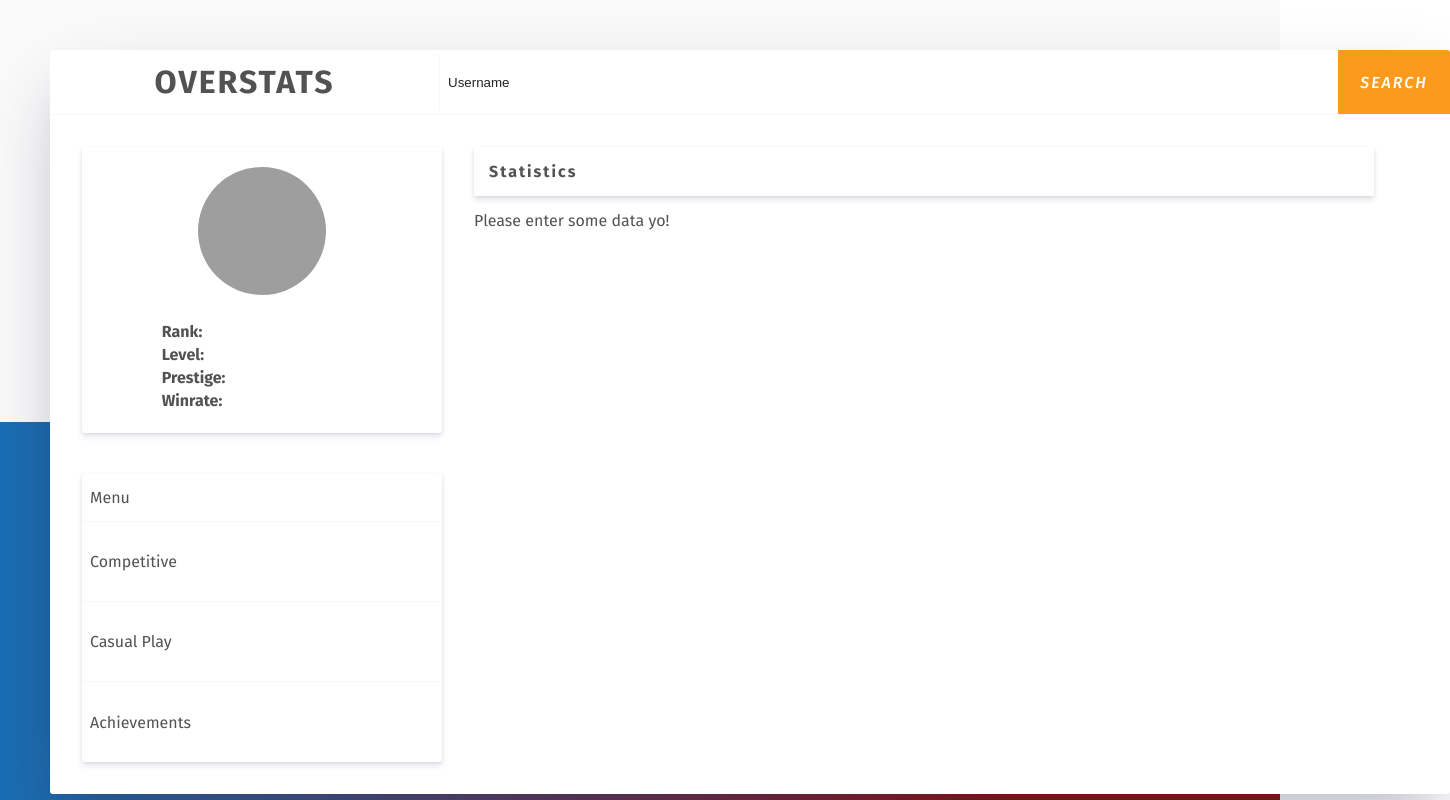
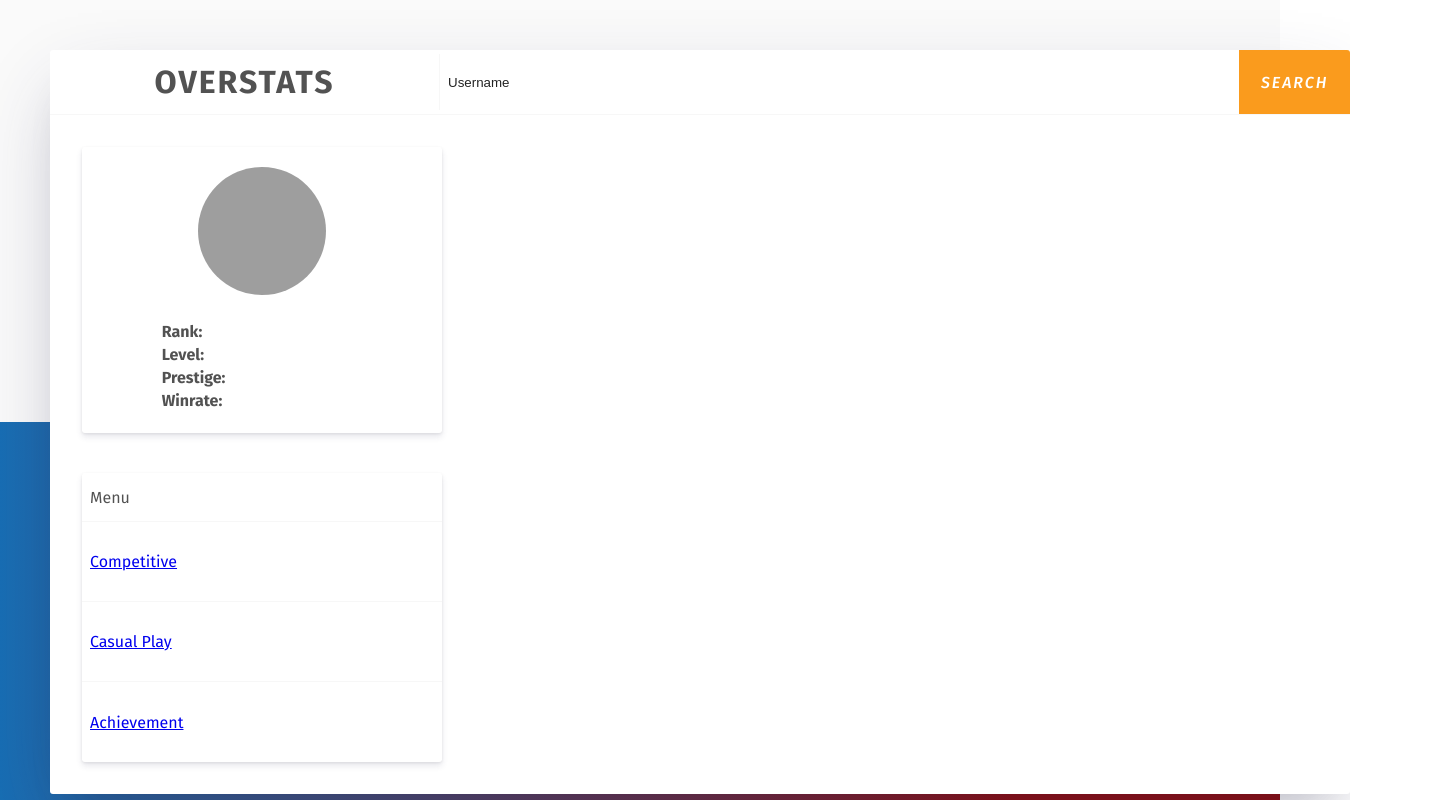
Before and after one commit to lyftmika/Overstats, a React (Create React App) app: page / in a window 1280 px wide. Shown: the top 800 px of the page, 1450 px wide, since content can reach past the window. Built offline with nearby package versions, Linux system fonts and the light colour scheme; grey boxes are pictures that could not be loaded; the HTML template or start-up script is replaced by a standard one.

Commit message:
Shit load of progress. Got routing, a bit of refactoring,

```diff
--- a/package.json
+++ b/package.json
@@ -14,7 +14,6 @@
     "react": "^15.4.2",
     "react-animated-number": "^0.4.2",
     "react-dom": "^15.4.2",
-    "react-router": "next",
     "react-router-dom": "next"
   },
   "scripts": {
--- a/src/App.js
+++ b/src/App.js
@@ -3,6 +3,10 @@ import './App.css';
 import Main from './comps/main/Main';
 import Header from './comps/header/Header';
 import _ from 'lodash';
+import {
+  BrowserRouter as Router,
+  Route
+} from 'react-router-dom';
 
 import { fetch } from './utils/request';
 
@@ -18,12 +22,30 @@ class App extends Component {
     }
   }
 
-  getUrl = () => {
-
+  filterUser = userName => {
+    //Check if the user is a PSN or a PC user. PC users have a # in the user id.
+    if (userName.includes('#')) {
+      const user = userName.split('#')[0]
+      const id = userName.split('#')[1]
+      return `${user}-${id}`
+    }
+    return userName
   }
 
-  fetchData = url => {
-    return fetch(this.getUrl()).then( data => {
+  checkPlatform = userName => {
+    let platform = 'psn'
+
+    if (userName.includes('#')) {
+      platform = 'pc'
+    }
+    return `?platform=${platform}`
+  }
+
+  fetchData = userName => {
+    const userId = this.filterUser(userName);
+    const platform = this.checkPlatform(userName);
+    const url = `https://owapi.net/api/v3/u/${userId}/blob${platform}`
+    return fetch(url).then( data => {
       if (data === 'error') {
         this.setState({
           error:true,
@@ -74,9 +96,11 @@ class App extends Component {
 
   render() {
     return (
-      <div className="overstats__container">
-        {this.renderContent()}
-      </div>
+      <Router>
+        <div className="overstats__container">
+          {this.renderContent()}
+        </div>
+      </Router>
     );
   }
 }
--- a/src/comps/header/Header.js
+++ b/src/comps/header/Header.js
@@ -4,11 +4,11 @@ import Search from './Searchbar';
 
 class Header extends Component {
   render () {
-    const { fetchData, setUserName } = this.props;
+    const {...props} = this.props;
     return (
       <div className="header__container">
         <Logo />
-        <Search fetchData={fetchData} setUserName={setUserName}/>
+        <Search {...props}/>
       </div>
     )
   }
--- a/src/comps/header/Searchbar.js
+++ b/src/comps/header/Searchbar.js
@@ -6,24 +6,22 @@ class Searchbar extends Component {
     this.state = {
       id: '',
       userName: '',
-      fullUserName: '',
     };
   }
 
   setUserName = e => {
-    const fullUserName = e.target.value;
-    this.setState({ fullUserName });
+    const userName = e.target.value;
+    this.setState({ userName });
   }
 
-  getUserName(){
-    const str = this.state.fullUserName;
-    return str.split('#');
+  removeId = userName => {
+    return userName.split('#')[0];
   }
 
 
   fetchData = () => {
-    this.props.fetchData();
-    this.props.setUserName(this.state.fullUserName.split('#')[0])
+    this.props.fetchData(this.state.userName);
+    this.props.setUserName(this.removeId(this.state.userName))
   }
 
   onEnter = e => {
--- a/src/comps/main/Main.js
+++ b/src/comps/main/Main.js
@@ -3,12 +3,24 @@ import UserStats from './sidebar/UserStats';
 import Menu from './sidebar/Menu';
 import Error from './Error';
 import MainContent from './MainContent';
+import { Route, Switch } from 'react-router-dom';
 
 class Main extends Component {
 
-  renderContent(){
+  renderContent = iets => {
     const { error, data } = this.props;
-    return error ? <Error /> : <MainContent data={data} />
+    console.log({data});
+    console.log({iets});
+    if (error) {
+      return <Error />
+    }
+
+    return (
+      <Switch>
+        <Route path="/:type" render={props => <MainContent data={data} {...props}/> } />
+        <Route path="/achievements" component={MainContent} data={data} />
+      </Switch>
+    )
   }
 
   render () {
@@ -24,7 +36,7 @@ class Main extends Component {
           <Menu />
         </div>
 
-        {this.renderContent()}
+        {this.renderContent(data)}
       </div>
     )
   }
--- a/src/comps/main/MainContent.js
+++ b/src/comps/main/MainContent.js
@@ -2,13 +2,14 @@ import React, {Component} from 'react'
 import CardRow from './CardRow';
 import Empty from './Empty';
 
-
 class MainContent extends Component {
 
   renderCards() {
-    const { data, data : { stats : {competitive } } } = this.props;
+    const { data, data : { stats : {competitive } }, match } = this.props;
+    const type = match.params.type;
+    console.log(type);
     const cards1 = [
-      {title: 'StreetFighter 👊', subtitle: 'melee final blows', value: competitive.game_stats.melee_final_blows, unit: 'kills' },
+      {title: 'StreetFighter 👊', subtitle: 'melee final blows', value: this[type].game_stats.melee_final_blows, unit: 'kills' },
       {title: 'U are on fire 🔥', subtitle: 'time spent on fire', value: competitive.game_stats.time_spent_on_fire, unit: 'hours' },
       {title: 'Stay on the point ⬇️', subtitle: 'time spent on the point', value: competitive.game_stats.objective_time, unit: 'hours' },
     ];
@@ -39,14 +40,15 @@ class MainContent extends Component {
   }
 
   render () {
-    const { data } = this.props;
+    const { data, ...props } = this.props;
+    console.log({...props});
     return (
-      <div className="content__container">
-        <div className="content__header">
-          Statistics
+        <div className="content__container">
+          <div className="content__header">
+            Statistics
+          </div>
+          { data.stats ? this.renderCards() : <Empty {...props} />}
         </div>
-        { data.stats ? this.renderCards() : <Empty />}
-      </div>
     )
   }
 }
--- a/src/comps/main/sidebar/Menu.js
+++ b/src/comps/main/sidebar/Menu.js
@@ -1,4 +1,7 @@
-import React, {Component} from 'react'
+import React, {Component} from 'react';
+import {
+  Link
+} from 'react-router-dom';
 
 class Menu extends Component {
   render () {
@@ -7,9 +10,15 @@ class Menu extends Component {
         <div className="menu__title">
           Menu
         </div>
-        <div className="menu__item">Competitive</div>
-        <div className="menu__item">Casual Play</div>
-        <div className="menu__item">Achievements</div>
+        <div className="menu__item">
+          <Link to="/competitive">Competitive</Link>
+        </div>
+        <div className="menu__item">
+          <Link to="/casual">Casual Play</Link>
+        </div>
+        <div className="menu__item">
+          <Link to="/achievements">Achievement</Link>
+        </div>
       </div>
     )
   }
--- a/src/styles/_layout.scss
+++ b/src/styles/_layout.scss
@@ -13,6 +13,10 @@
   background: #fff;
   box-shadow: $box-shadow;
   margin: 0 auto;
+
+  @media screen and (max-width: 1440px) {
+    max-width: 1300px;
+  }
 }
 
 .main__container {
--- a/src/utils/request.js
+++ b/src/utils/request.js
@@ -1,6 +1,7 @@
 import axios from 'axios';
 
 export const fetch = (url) => {
+  console.log(url);
   return (
     axios.get(url)
     .then( response => {
@@ -8,6 +9,7 @@ export const fetch = (url) => {
       return response
     })
     .catch( error => {
+      console.log(error);
       return 'error'
     })
   );
```
